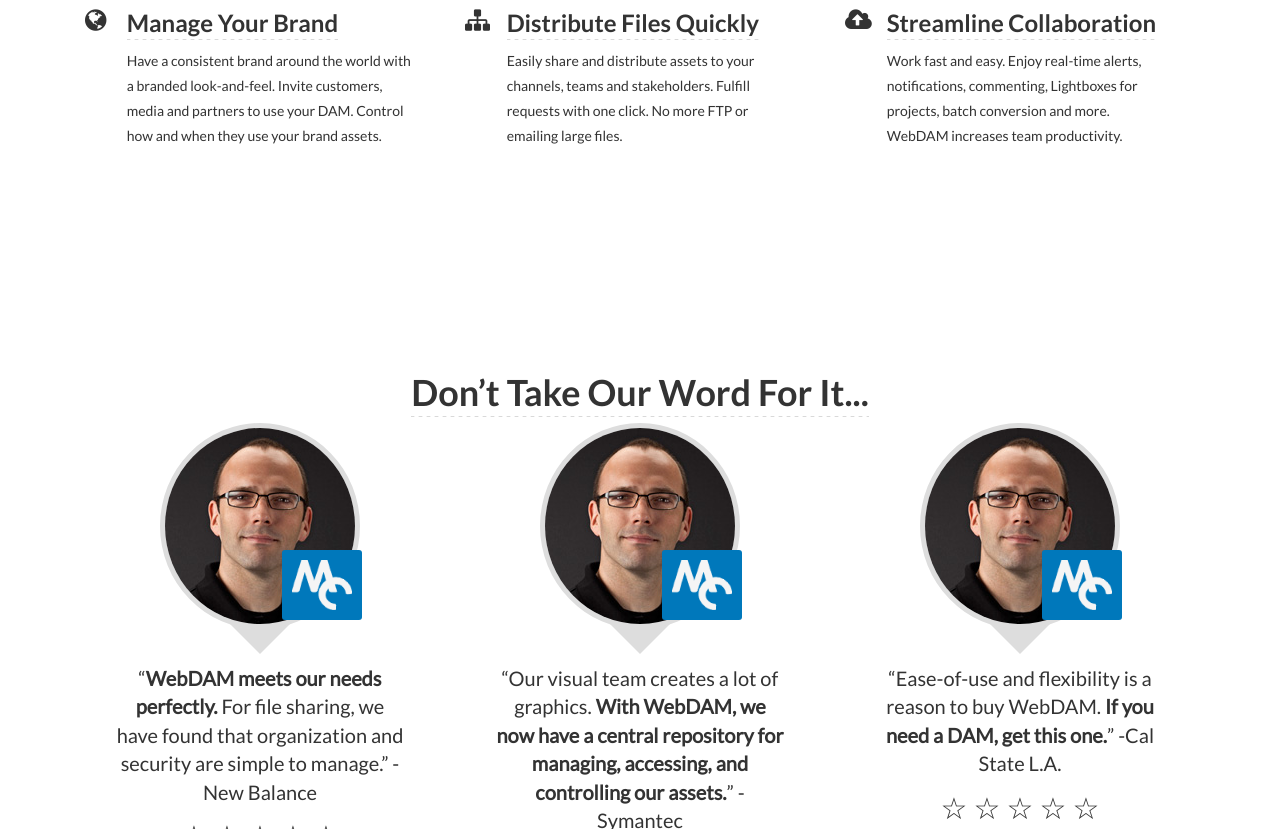
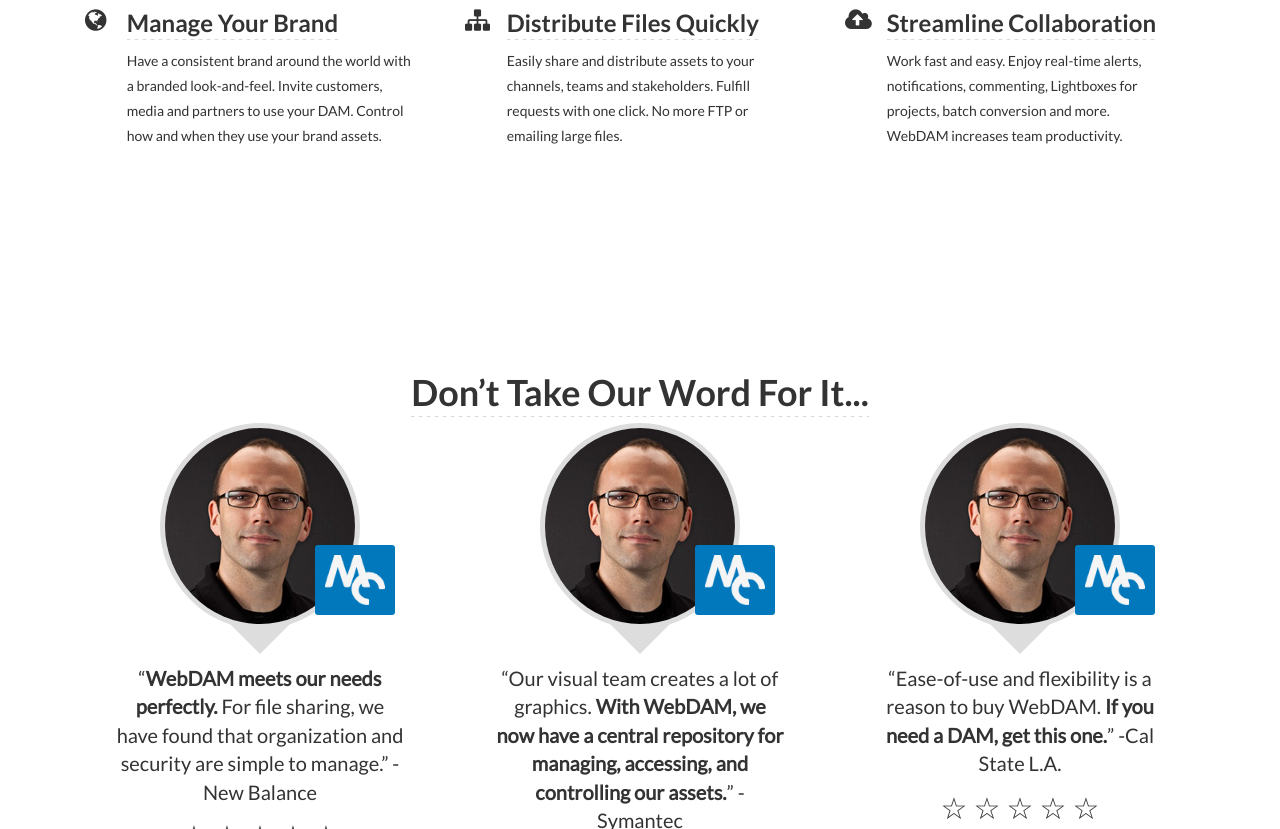
Before and after one commit to brainwithE/webdam-demo, a website: page index.html in a window 1280 px wide. Shown: the part 372-1201 px from the top of the page. Drawn offline with Linux system fonts and the light colour scheme.

Commit message:
fix: image logo icon position

```diff
--- a/assets/css/pages/_review.scss
+++ b/assets/css/pages/_review.scss
@@ -17,12 +17,14 @@
 
 
 	.img-container{
+		position: relative;
 		border:5px solid #ddd;
 		border-radius: 100%;
 		width: 100%;
 		max-width: 200px;
 		overflow: hidden;
 		display: inline-block;
+
 
 		image{
 			width: 100%;
@@ -43,8 +45,8 @@
 
 	.logo{
 		position: absolute;
-	    top: 55%;
-	    right: 15%;
+	    top: 53%;
+	    right: 10px;
 	    max-width: 80px;
 	    width: 80px;
 	    max-height: 80px;
```
Also changed, not shown: assets/css/style.css.
